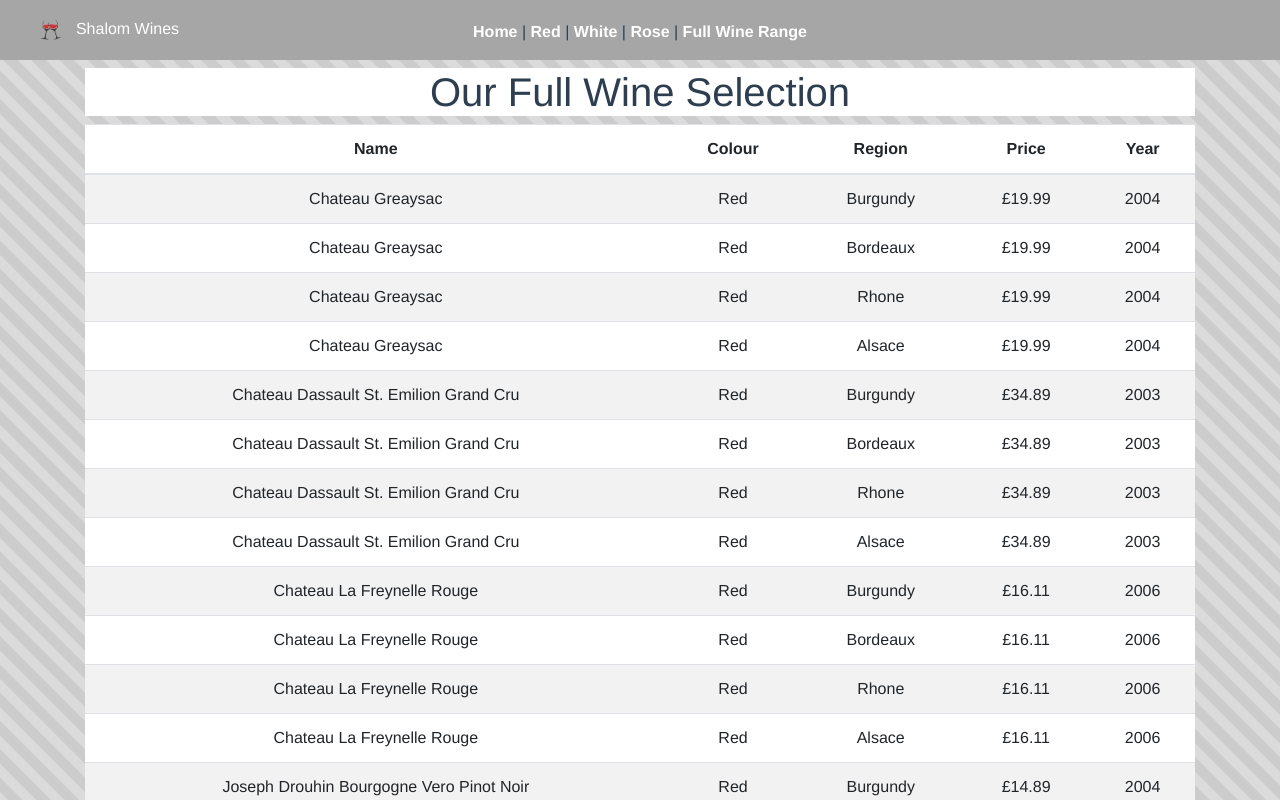
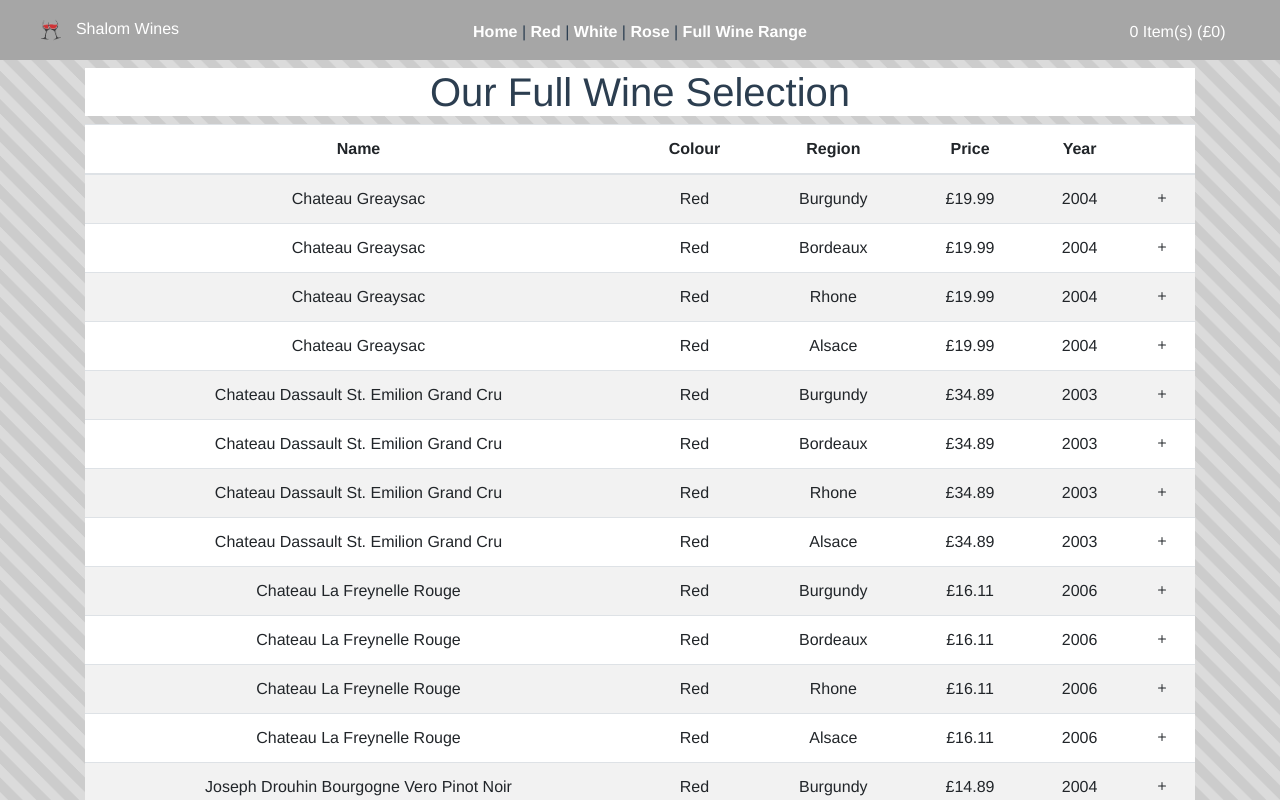
Before and after one commit to declanw91/vue-winestore, a Vue app: page /fullrange in a window 1280 px wide. Shown: the top 800 px of the page. Built offline with nearby package versions, Linux system fonts and the light colour scheme.

Commit message:
basic add to cart setup

```diff
--- a/src/App.vue
+++ b/src/App.vue
@@ -12,12 +12,26 @@
         <router-link to="/rose">Rose</router-link> |
         <router-link to="/fullrange">Full Wine Range</router-link>
       </div>
+      <div id="cartTotals" class="col-2">
+        <span class="text-white">{{ cartCount }} Item(s) (&pound;{{ cartTotal }})</span>
+      </div>
     </div>
     <b-container id="pageWrapper" class="pt-2">
       <router-view/>
     </b-container>
   </div>
 </template>
+
+<script>
+import { mapState } from 'vuex'
+export default {
+  computed: {
+    ...mapState(
+      ['cartTotal', 'cartCount']
+    )
+  }
+}
+</script>
 
 <style>
 body {
@@ -50,7 +64,7 @@
   color: #FFFFFF;
 }
 
-#navLinks {
+#navLinks, #cartTotals {
   padding-top: 10px;
 }
 
--- a/src/main.js
+++ b/src/main.js
@@ -1,6 +1,5 @@
 import Vue from 'vue'
-import BootstrapVue from 'bootstrap-vue'
-
+import { BootstrapVue, BootstrapVueIcons } from 'bootstrap-vue'
 import 'bootstrap/dist/css/bootstrap.css'
 import 'bootstrap-vue/dist/bootstrap-vue.css'
 
@@ -8,7 +7,8 @@
 import router from './router'
 import store from './store'
 
-Vue.use(BootstrapVue);
+Vue.use(BootstrapVue)
+Vue.use(BootstrapVueIcons)
 
 Vue.config.productionTip = false
 
--- a/src/store/actions.js
+++ b/src/store/actions.js
@@ -1,5 +1,8 @@
 export default {
   addWine: function ({ commit }, payload) {
     commit('appendWine', payload)
+  },
+  addToCart: function ({ commit }, payload) {
+    commit('addToCart', payload)
   }
 }
--- a/src/store/mutations.js
+++ b/src/store/mutations.js
@@ -2,5 +2,11 @@
   appendWine: function (state, { Colour, wine }) {
     const wineList = Colour.toLowerCase() + 'Wines'
     state[wineList].push(wine)
+  },
+  addToCart: function (state, { quantity, price }) {
+    const orderPrice = quantity * Number(price)
+    const cartTotalPrice = Number(state.cartTotal) + orderPrice
+    state.cartTotal = Number(cartTotalPrice).toFixed(2)
+    state.cartCount = state.cartCount + quantity
   }
 }
--- a/src/store/state.js
+++ b/src/store/state.js
@@ -16,5 +16,7 @@
     { name: 'Red' },
     { name: 'White' },
     { name: 'Rose' }
-  ]
+  ],
+  cartTotal: 0.00,
+  cartCount: 0
 }
--- a/src/views/FullRange.vue
+++ b/src/views/FullRange.vue
@@ -5,22 +5,42 @@
           <template v-slot:cell(Price)="data">
             &pound;{{ data.value }}
           </template>
+          <template v-slot:cell(Id)="data">
+            <b-icon icon="plus" @click="addWineToCart(data.value)"></b-icon>
+          </template>
+          <template v-slot:head(Id)="data">
+            <span class="text-info" :data-name="data.value"> </span>
+          </template>
         </b-table>
     </div>
 </template>
 
 <script>
-import { mapState } from 'vuex'
+import { mapState, mapActions } from 'vuex'
 export default {
   data () {
     return {
-      fields: ['Name', 'Colour', 'Region', 'Price', 'Year']
+      fields: ['Name', 'Colour', 'Region', 'Price', 'Year', 'Id']
     }
   },
   computed: {
     ...mapState(
       ['wines']
     )
+  },
+  methods: {
+    ...mapActions(
+      ['addToCart']
+    ),
+    addWineToCart: function (id) {
+      const wine = this.wines.filter(function (item) {
+        return item.Id === id
+      })
+      if (wine.length > 0) {
+        const payload = { quantity: 1, price: wine[0].Price }
+        this.addToCart(payload)
+      }
+    }
   }
 }
 </script>
--- a/src/views/Home.vue
+++ b/src/views/Home.vue
@@ -144,7 +144,6 @@
           Colour
         }
       }
-      console.log(payload)
       this.addWine(payload)
       this.formData = {
         name: '',
--- a/src/views/Red.vue
+++ b/src/views/Red.vue
@@ -5,22 +5,42 @@
           <template v-slot:cell(Price)="data">
             &pound;{{ data.value }}
           </template>
+          <template v-slot:cell(Id)="data">
+            <b-icon icon="plus" @click="addWineToCart(data.value)"></b-icon>
+          </template>
+          <template v-slot:head(Id)="data">
+            <span class="text-info" :data-name="data.value"> </span>
+          </template>
         </b-table>
     </div>
 </template>
 
 <script>
-import { mapState } from 'vuex'
+import { mapActions, mapState } from 'vuex'
 export default {
   data () {
     return {
-      fields: ['Name', 'Colour', 'Region', 'Price', 'Year']
+      fields: ['Name', 'Colour', 'Region', 'Price', 'Year', 'Id']
     }
   },
   computed: {
     ...mapState(
       ['redWines']
     )
+  },
+  methods: {
+    ...mapActions(
+      ['addToCart']
+    ),
+    addWineToCart: function (id) {
+      const wine = this.redWines.filter(function (item) {
+        return item.Id === id
+      })
+      if (wine.length > 0) {
+        const payload = { quantity: 1, price: wine[0].Price }
+        this.addToCart(payload)
+      }
+    }
   }
 }
 </script>
--- a/src/views/Rose.vue
+++ b/src/views/Rose.vue
@@ -5,22 +5,42 @@
           <template v-slot:cell(Price)="data">
             &pound;{{ data.value }}
           </template>
+          <template v-slot:cell(Id)="data">
+            <b-icon icon="plus" @click="addWineToCart(data.value)"></b-icon>
+          </template>
+          <template v-slot:head(Id)="data">
+            <span class="text-info" :data-name="data.value"> </span>
+          </template>
         </b-table>
     </div>
 </template>
 
 <script>
-import { mapState } from 'vuex'
+import { mapState, mapActions } from 'vuex'
 export default {
   data () {
     return {
-      fields: ['Name', 'Colour', 'Region', 'Price', 'Year']
+      fields: ['Name', 'Colour', 'Region', 'Price', 'Year', 'Id']
     }
   },
   computed: {
     ...mapState(
       ['roseWines']
     )
+  },
+  methods: {
+    ...mapActions(
+      ['addToCart']
+    ),
+    addWineToCart: function (id) {
+      const wine = this.roseWines.filter(function (item) {
+        return item.Id === id
+      })
+      if (wine.length > 0) {
+        const payload = { quantity: 1, price: wine[0].Price }
+        this.addToCart(payload)
+      }
+    }
   }
 }
 </script>
--- a/src/views/White.vue
+++ b/src/views/White.vue
@@ -5,22 +5,42 @@
           <template v-slot:cell(Price)="data">
             &pound;{{ data.value }}
           </template>
+          <template v-slot:cell(Id)="data">
+            <b-icon icon="plus" @click="addWineToCart(data.value)"></b-icon>
+          </template>
+          <template v-slot:head(Id)="data">
+            <span class="text-info" :data-name="data.value"> </span>
+          </template>
         </b-table>
     </div>
 </template>
 
 <script>
-import { mapState } from 'vuex'
+import { mapState, mapActions } from 'vuex'
 export default {
   data () {
     return {
-      fields: ['Name', 'Colour', 'Region', 'Price', 'Year']
+      fields: ['Name', 'Colour', 'Region', 'Price', 'Year', 'Id']
     }
   },
   computed: {
     ...mapState(
       ['whiteWines']
     )
+  },
+  methods: {
+    ...mapActions(
+      ['addToCart']
+    ),
+    addWineToCart: function (id) {
+      const wine = this.whiteWines.filter(function (item) {
+        return item.Id === id
+      })
+      if (wine.length > 0) {
+        const payload = { quantity: 1, price: wine[0].Price }
+        this.addToCart(payload)
+      }
+    }
   }
 }
 </script>
```
